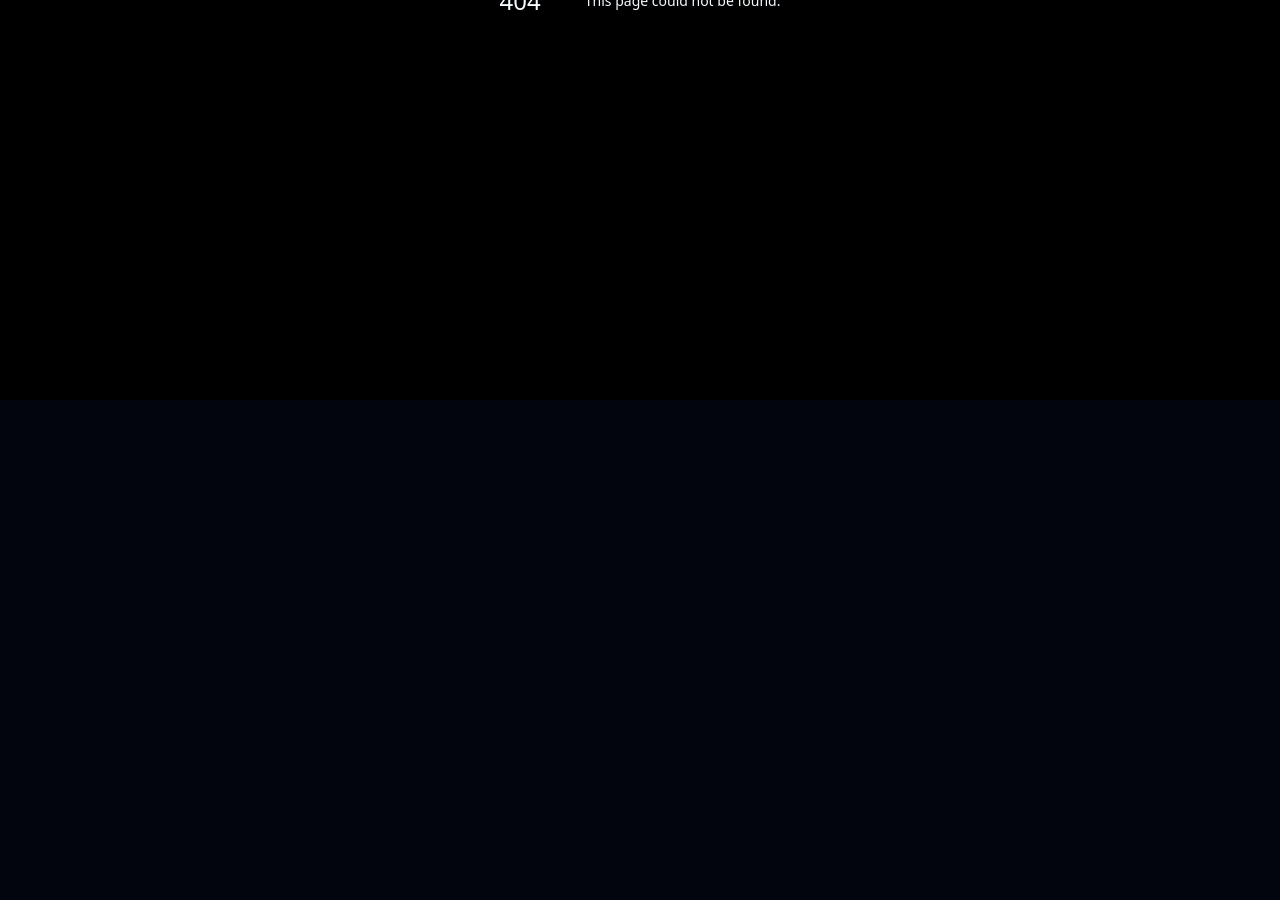
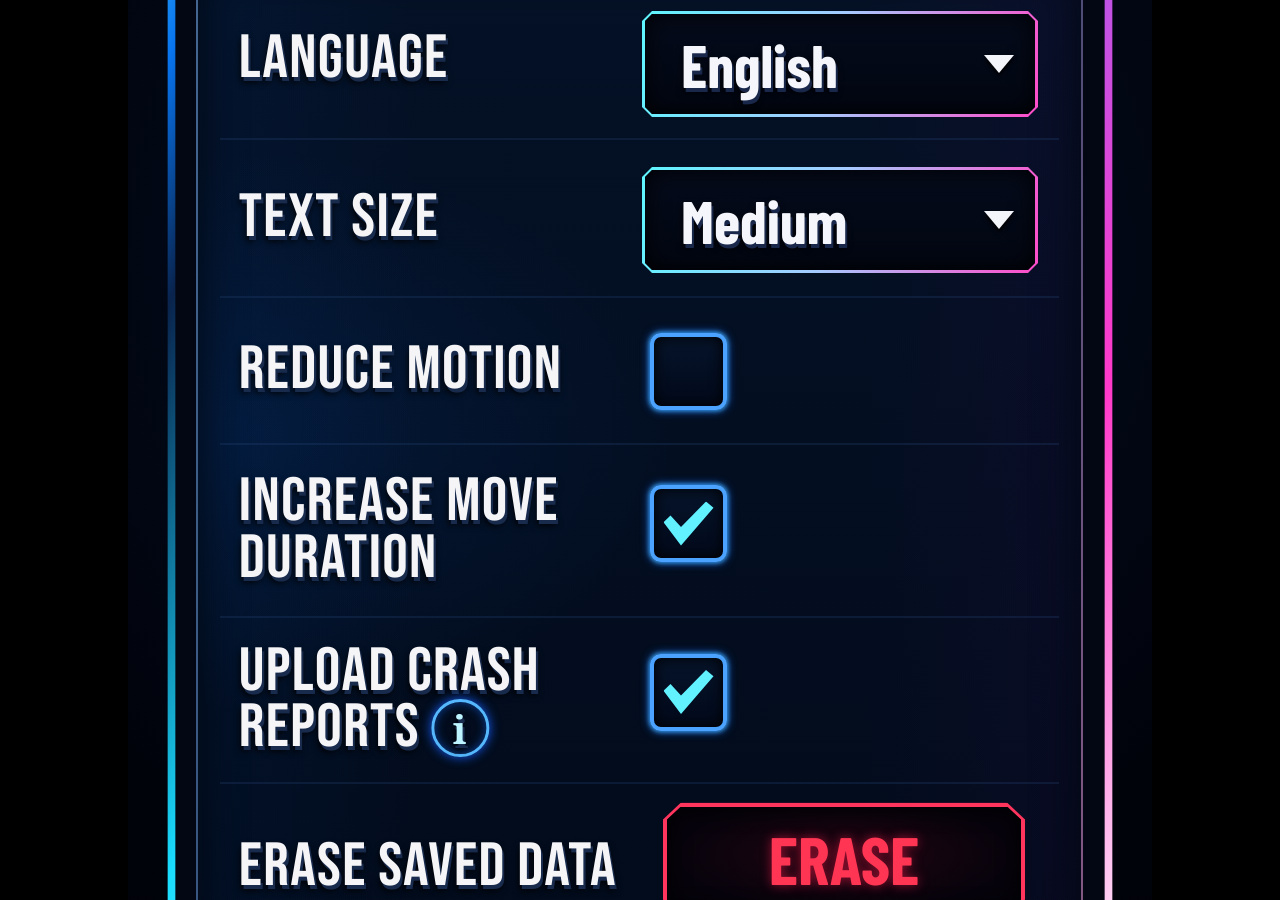
Before and after one commit to thurn/mockups, a Next.js app: page /settings in a window 1280 px wide. Before the commit this address had no page. Shown: the part 400-1300 px from the top of the page. Before the commit the page ends 800 px from the top, so only its background shows below. Built offline with nearby package versions, Linux system fonts and the light colour scheme.

Commit message:
feat: restore menu with routed settings page

```diff
--- a/app/components/ReturnButton.tsx
+++ b/app/components/ReturnButton.tsx
@@ -1,10 +1,57 @@
 import { actionInnerClip, actionOuterClip, ClippedInset } from "./ClippedInset";
 
-export function ReturnButton() {
+export function ReturnButton({ onClick }: { onClick: () => void }) {
   return (
-    <button type="button" style={{ position: "absolute", zIndex: 8, left: 328, top: 1358, boxSizing: "border-box", width: 368, height: 120, display: "grid", placeItems: "center", border: 0, padding: 0, clipPath: actionOuterClip, color: "transparent", background: "linear-gradient(110deg, #b9fbff, #3bb9ff 22%, #a49cff 56%, #ff4bd1 90%)", filter: "drop-shadow(0 0 10px rgba(58,154,255,.65))", cursor: "pointer" }}>
-      <ClippedInset inset={6} clipPath={actionInnerClip} background="linear-gradient(180deg, #071027, #020613)" boxShadow="inset 0 0 0 4px #071127, inset 0 0 27px #000" />
-      <span style={{ position: "relative", zIndex: 1, display: "inline-block", color: "transparent", background: "linear-gradient(174deg, #fff 5%, #dff8ff 31%, #52baff 49%, #f8faff 57%, #806eff 77%, #ff6dda 100%)", backgroundClip: "text", WebkitBackgroundClip: "text", WebkitTextFillColor: "transparent", WebkitTextStroke: "1px #f7ffff", fontFamily: "'Barlow Condensed', Impact, sans-serif", fontSize: 91, fontStyle: "italic", fontWeight: 800, lineHeight: 0.9, letterSpacing: "-2px", transform: "translateY(-1px) skewX(-5deg)", filter: "drop-shadow(3px 5px 0 #122964) drop-shadow(0 7px 5px #000)" }}>
+    <button
+      onClick={onClick}
+      type="button"
+      style={{
+        position: "absolute",
+        zIndex: 8,
+        left: 328,
+        top: 1358,
+        boxSizing: "border-box",
+        width: 368,
+        height: 120,
+        display: "grid",
+        placeItems: "center",
+        border: 0,
+        padding: 0,
+        clipPath: actionOuterClip,
+        color: "transparent",
+        background: "linear-gradient(110deg, #b9fbff, #3bb9ff 22%, #a49cff 56%, #ff4bd1 90%)",
+        filter: "drop-shadow(0 0 10px rgba(58,154,255,.65))",
+        cursor: "pointer",
+      }}
+    >
+      <ClippedInset
+        inset={6}
+        clipPath={actionInnerClip}
+        background="linear-gradient(180deg, #071027, #020613)"
+        boxShadow="inset 0 0 0 4px #071127, inset 0 0 27px #000"
+      />
+      <span
+        style={{
+          position: "relative",
+          zIndex: 1,
+          display: "inline-block",
+          color: "transparent",
+          background:
+            "linear-gradient(174deg, #fff 5%, #dff8ff 31%, #52baff 49%, #f8faff 57%, #806eff 77%, #ff6dda 100%)",
+          backgroundClip: "text",
+          WebkitBackgroundClip: "text",
+          WebkitTextFillColor: "transparent",
+          WebkitTextStroke: "1px #f7ffff",
+          fontFamily: "'Barlow Condensed', Impact, sans-serif",
+          fontSize: 91,
+          fontStyle: "italic",
+          fontWeight: 800,
+          lineHeight: 0.9,
+          letterSpacing: "-2px",
+          transform: "translateY(-1px) skewX(-5deg)",
+          filter: "drop-shadow(3px 5px 0 #122964) drop-shadow(0 7px 5px #000)",
+        }}
+      >
         RETURN
       </span>
     </button>
--- a/app/components/SettingsScreen.tsx
+++ b/app/components/SettingsScreen.tsx
@@ -1,6 +1,7 @@
 "use client";
 
 import { useState } from "react";
+import { useRouter } from "next/navigation";
 import { ConceptFrame } from "./ConceptFrame";
 import { ReturnButton } from "./ReturnButton";
 import { EraseControl, SelectControl, ToggleControl } from "./SettingsControls";
@@ -10,6 +11,7 @@ import { ClippedInset } from "./ClippedInset";
 const DESIGN_WIDTH = 1024;
 const DESIGN_HEIGHT = 1536;
 export function SettingsScreen() {
+  const router = useRouter();
   const [language, setLanguage] = useState("English");
   const [textSize, setTextSize] = useState("Medium");
   const [reduceMotion, setReduceMotion] = useState(false);
@@ -27,7 +29,13 @@ export function SettingsScreen() {
         background: "#000",
       }}
     >
-      <div style={{ position: "relative", width: "var(--settings-width, 1024px)", height: "var(--settings-height, 1536px)" }}>
+      <div
+        style={{
+          position: "relative",
+          width: "var(--settings-width, 1024px)",
+          height: "var(--settings-height, 1536px)",
+        }}
+      >
         <section
           aria-label="Gameplay settings"
           style={{
@@ -105,17 +113,71 @@ export function SettingsScreen() {
                 background="radial-gradient(ellipse at 7% 46%, rgba(5,83,184,.15), transparent 36%), linear-gradient(90deg, rgba(0,83,190,.07), transparent 25% 75%, rgba(126,0,145,.055)), linear-gradient(180deg, #041126 0%, #020b1b 100%)"
                 boxShadow="inset 0 0 45px #000710"
               />
-              <div style={{ position: "relative", zIndex: 1, boxSizing: "border-box", height: "100%", padding: "18px 24px 32px" }}>
-                <SelectControl first label="Language" value={language} options={["English", "Español", "Français", "Deutsch"]} onChange={setLanguage} offsetY={5} />
-                <SelectControl label="Text Size" value={textSize} options={["Small", "Medium", "Large"]} onChange={setTextSize} offsetY={2} />
-                <ToggleControl checked={reduceMotion} label="Reduce Motion" onChange={setReduceMotion} rowHeight={147} offsetY={1} />
-                <ToggleControl checked={increaseMoveDuration} label={<>Increase Move<br />Duration</>} ariaLabel="Increase Move Duration" onChange={setIncreaseMoveDuration} rowHeight={173} offsetY={-7} />
-                <ToggleControl checked={uploadCrashReports} label={<>Upload Crash<br />Reports</>} ariaLabel="Upload Crash Reports" onChange={setUploadCrashReports} withInfo rowHeight={166} offsetY={-8} />
+              <div
+                style={{
+                  position: "relative",
+                  zIndex: 1,
+                  boxSizing: "border-box",
+                  height: "100%",
+                  padding: "18px 24px 32px",
+                }}
+              >
+                <SelectControl
+                  first
+                  label="Language"
+                  value={language}
+                  options={["English", "Español", "Français", "Deutsch"]}
+                  onChange={setLanguage}
+                  offsetY={5}
+                />
+                <SelectControl
+                  label="Text Size"
+                  value={textSize}
+                  options={["Small", "Medium", "Large"]}
+                  onChange={setTextSize}
+                  offsetY={2}
+                />
+                <ToggleControl
+                  checked={reduceMotion}
+                  label="Reduce Motion"
+                  onChange={setReduceMotion}
+                  rowHeight={147}
+                  offsetY={1}
+                />
+                <ToggleControl
+                  checked={increaseMoveDuration}
+                  label={
+                    <>
+                      Increase Move
+                      <br />
+                      Duration
+                    </>
+                  }
+                  ariaLabel="Increase Move Duration"
+                  onChange={setIncreaseMoveDuration}
+                  rowHeight={173}
+                  offsetY={-7}
+                />
+                <ToggleControl
+                  checked={uploadCrashReports}
+                  label={
+                    <>
+                      Upload Crash
+                      <br />
+                      Reports
+                    </>
+                  }
+                  ariaLabel="Upload Crash Reports"
+                  onChange={setUploadCrashReports}
+                  withInfo
+                  rowHeight={166}
+                  offsetY={-8}
+                />
                 <EraseControl />
               </div>
             </div>
           </div>
-          <ReturnButton />
+          <ReturnButton onClick={() => router.push("/")} />
         </section>
       </div>
     </main>
@@ -133,7 +195,9 @@ function StripeBar({ side }: { side: "left" | "right" }) {
         [isLeft ? "left" : "right"]: 0,
         width: 314,
         height: 58,
-        clipPath: isLeft ? "polygon(0 0, 100% 0, 93% 100%, 0 100%)" : "polygon(7% 0, 100% 0, 100% 100%, 0 100%)",
+        clipPath: isLeft
+          ? "polygon(0 0, 100% 0, 93% 100%, 0 100%)"
+          : "polygon(7% 0, 100% 0, 100% 100%, 0 100%)",
         background: isLeft
           ? "repeating-linear-gradient(132deg, #075fff 0 17px, #05164b 17px 32px)"
           : "repeating-linear-gradient(132deg, #f21160 0 17px, #4b0827 17px 32px)",
--- a/app/layout.tsx
+++ b/app/layout.tsx
@@ -1,7 +1,10 @@
 import type { Metadata } from "next";
 export const metadata: Metadata = {
-  title: "Settings",
-  description: "A neon arcade gameplay settings screen.",
+  title: {
+    default: "Chess Chess Revolution",
+    template: "%s | Chess Chess Revolution",
+  },
+  description: "A neon arcade chess experience.",
 };
 
 export default function RootLayout({
@@ -12,7 +15,9 @@ export default function RootLayout({
   return (
     <html lang="en" suppressHydrationWarning style={{ minHeight: "100%", background: "#02050d" }}>
       <head>
-        <script dangerouslySetInnerHTML={{ __html: `
+        <script
+          dangerouslySetInnerHTML={{
+            __html: `
           (() => {
             const update = () => {
               const viewportHeight = window.visualViewport ? window.visualViewport.height : window.innerHeight;
@@ -27,7 +32,9 @@ export default function RootLayout({
             window.addEventListener('pageshow', update);
             window.visualViewport?.addEventListener('resize', update);
           })();
-        ` }} />
+        `,
+          }}
+        />
         <style>{`
           @font-face { font-family: 'Bebas Neue'; src: url('/fonts/bebas-neue.ttf') format('truetype'); font-display: swap; }
           @font-face { font-family: 'Barlow Condensed'; src: url('/fonts/barlow-condensed-700.ttf') format('truetype'); font-style: normal; font-weight: 700; font-display: swap; }
--- /dev/null
+++ b/app/settings/page.tsx
@@ -0,0 +1,11 @@
+import type { Metadata } from "next";
+import { SettingsScreen } from "../components/SettingsScreen";
+
+export const metadata: Metadata = {
+  title: "Settings",
+  description: "Gameplay settings for Chess Chess Revolution.",
+};
+
+export default function SettingsPage() {
+  return <SettingsScreen />;
+}
```
Also changed, not shown: app/components/MainMenu.tsx (+10 -2 lines), app/page.tsx (+7 -4 lines).
